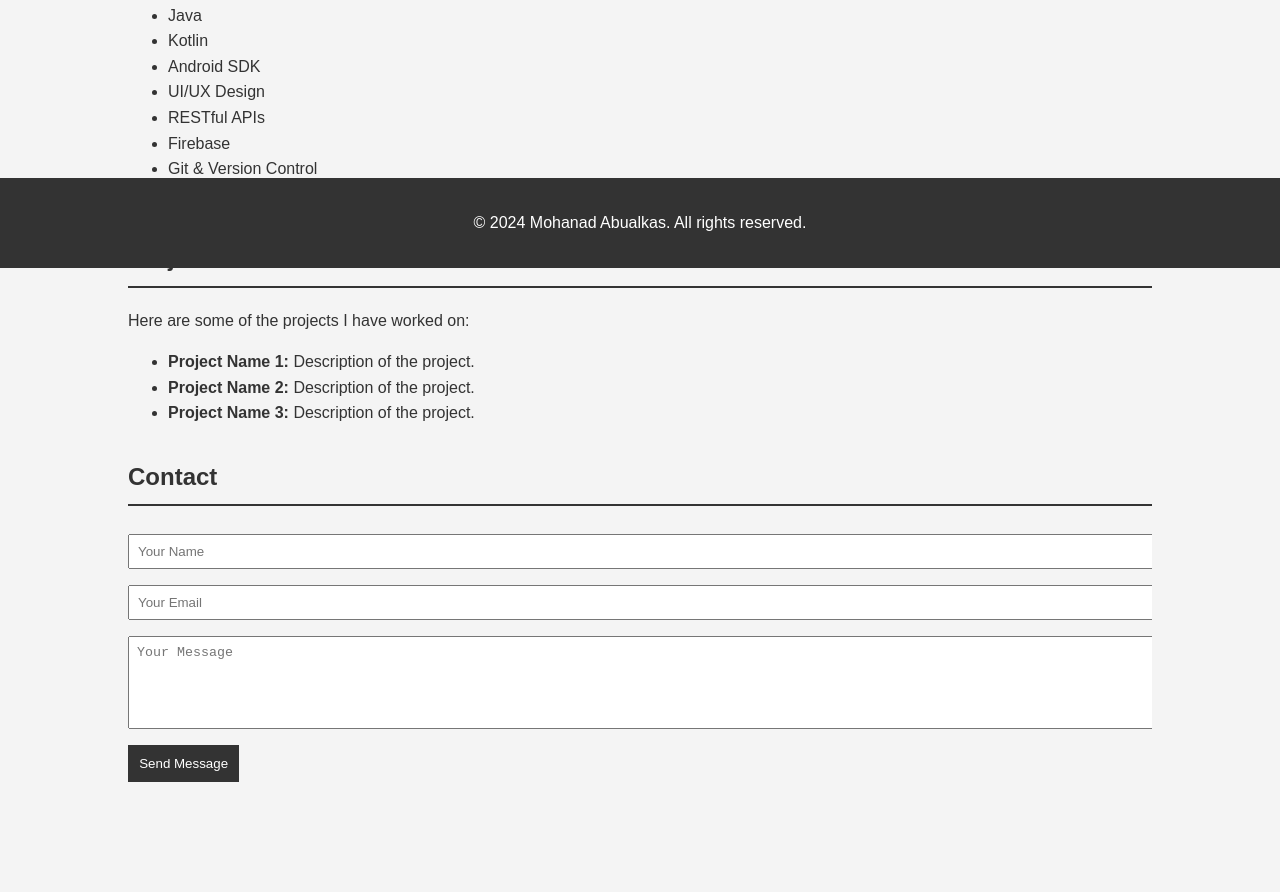
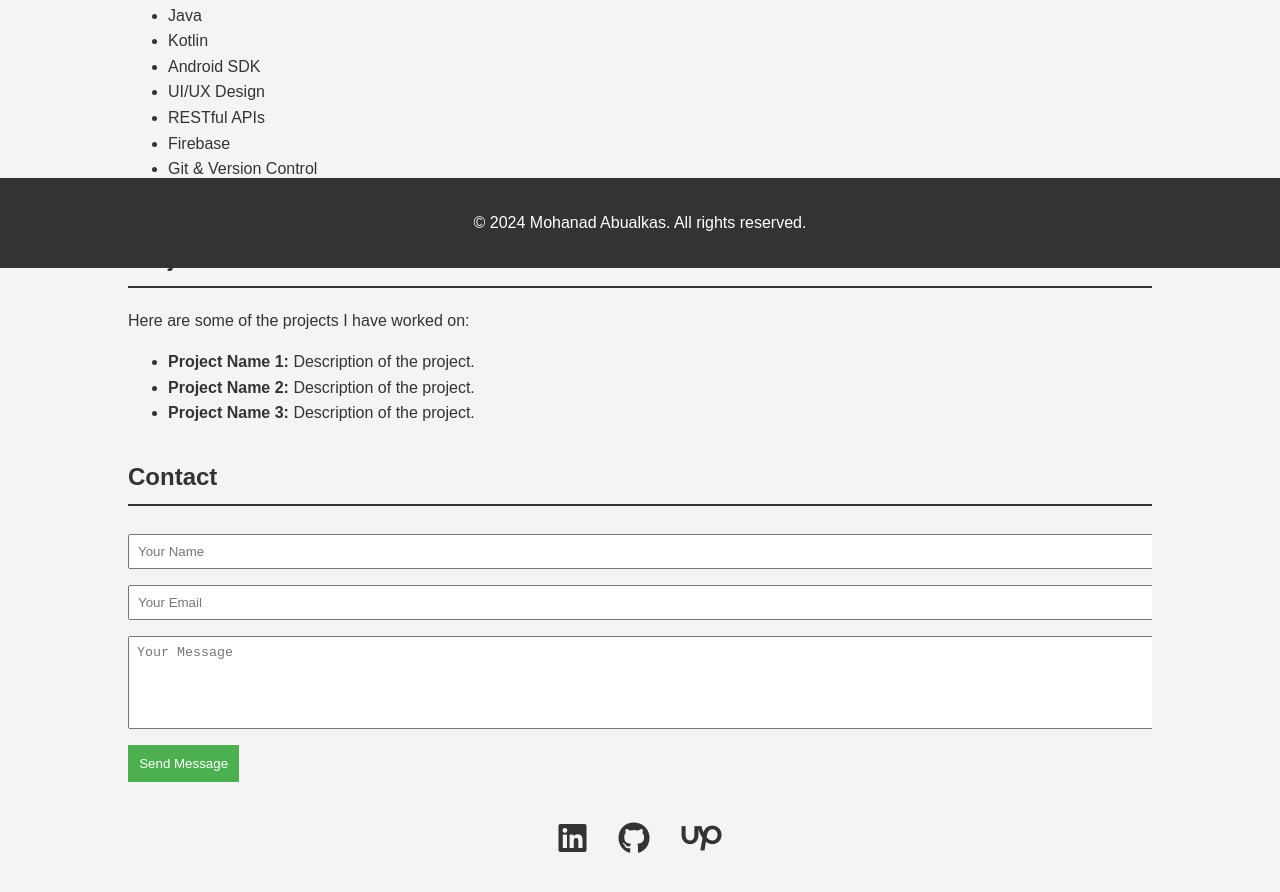
Before and after one commit to mohanad7abualkas/mohanad-abualkas.github.io, a plain HTML site: page index.html in a window 1280 px wide. Shown: the part 532-1424 px from the top of the page. Before the commit the page ends 1378 px from the top, so only its background shows below. Drawn offline with Linux system fonts and the light colour scheme.

Commit message:
Update index.html

```diff
--- a/index.html
+++ b/index.html
@@ -22,7 +22,7 @@
         nav {
             display: flex;
             justify-content: center;
-            background: #555;
+            background: #4CAF50;
         }
         nav a {
             color: #fff;
@@ -30,7 +30,7 @@
             text-decoration: none;
         }
         nav a:hover {
-            background: #444;
+            background: #3e8e41;
         }
         .container {
             width: 80%;
@@ -52,9 +52,23 @@
         }
         .contact-form button {
             padding: 0.7rem;
-            background: #333;
+            background: #4CAF50;
             color: #fff;
             border: none;
+        }
+        .social-icons {
+            display: flex;
+            justify-content: center;
+            margin-top: 2rem;
+        }
+        .social-icons a {
+            color: #333;
+            margin: 0 1rem;
+            font-size: 2rem;
+            text-decoration: none;
+        }
+        .social-icons a:hover {
+            color: #4CAF50;
         }
         footer {
             background: #333;
@@ -66,6 +80,7 @@
             width: 100%;
         }
     </style>
+    <script src="https://kit.fontawesome.com/a076d05399.js" crossorigin="anonymous"></script>
 </head>
 <body>
     <header>
@@ -114,6 +129,11 @@
                 <button type="submit">Send Message</button>
             </form>
         </div>
+        <div class="social-icons">
+            <a href="https://www.linkedin.com/in/your-profile" target="_blank" title="LinkedIn"><i class="fab fa-linkedin"></i></a>
+            <a href="https://github.com/your-username" target="_blank" title="GitHub"><i class="fab fa-github"></i></a>
+            <a href="https://www.upwork.com/freelancers/your-profile" target="_blank" title="Upwork"><i class="fab fa-upwork"></i></a>
+        </div>
     </div>
     <footer>
         <p>&copy; 2024 Mohanad Abualkas. All rights reserved.</p>
```
